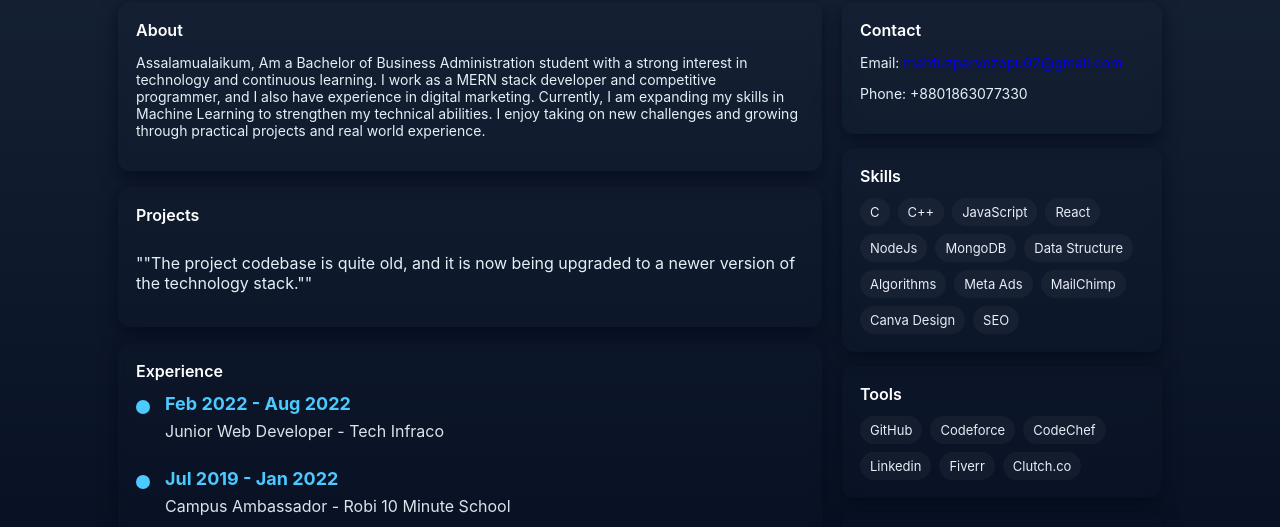
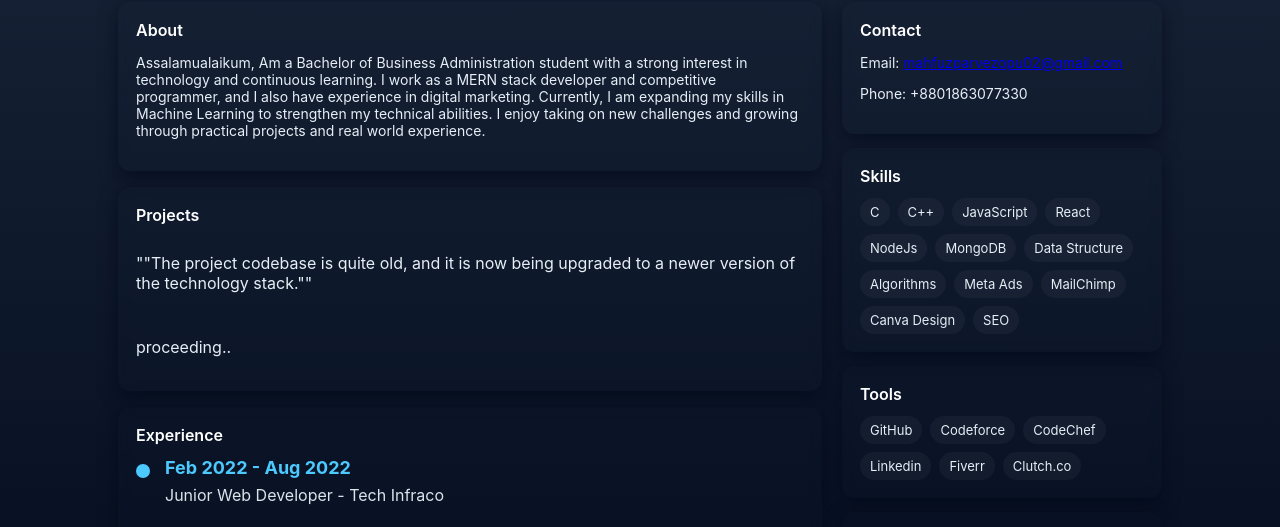
Before and after one commit to mahfuzparvez/mahfuzcp, a plain HTML site: page index.html in a window 1280 px wide. Shown: the part 238-765 px from the top of the page. Drawn offline with Linux system fonts and the light colour scheme.

Commit message:
expreience adding

```diff
--- a/index.html
+++ b/index.html
@@ -35,6 +35,7 @@
               <p style="margin:8px 0"><a class="btn" href="#">View repo</a></p>
             </article> -->
             <p>""The project codebase is quite old, and it is now being upgraded to a newer version of the technology stack.""</p>
+            <p>proceeding..</p>
             <!-- <article class="project">
               <h4>Project Two - Portfolio Template</h4>
               <p class="muted">A reusable single-page portfolio template (this site). Easy to fork and deploy on GitHub Pages.</p>
```
